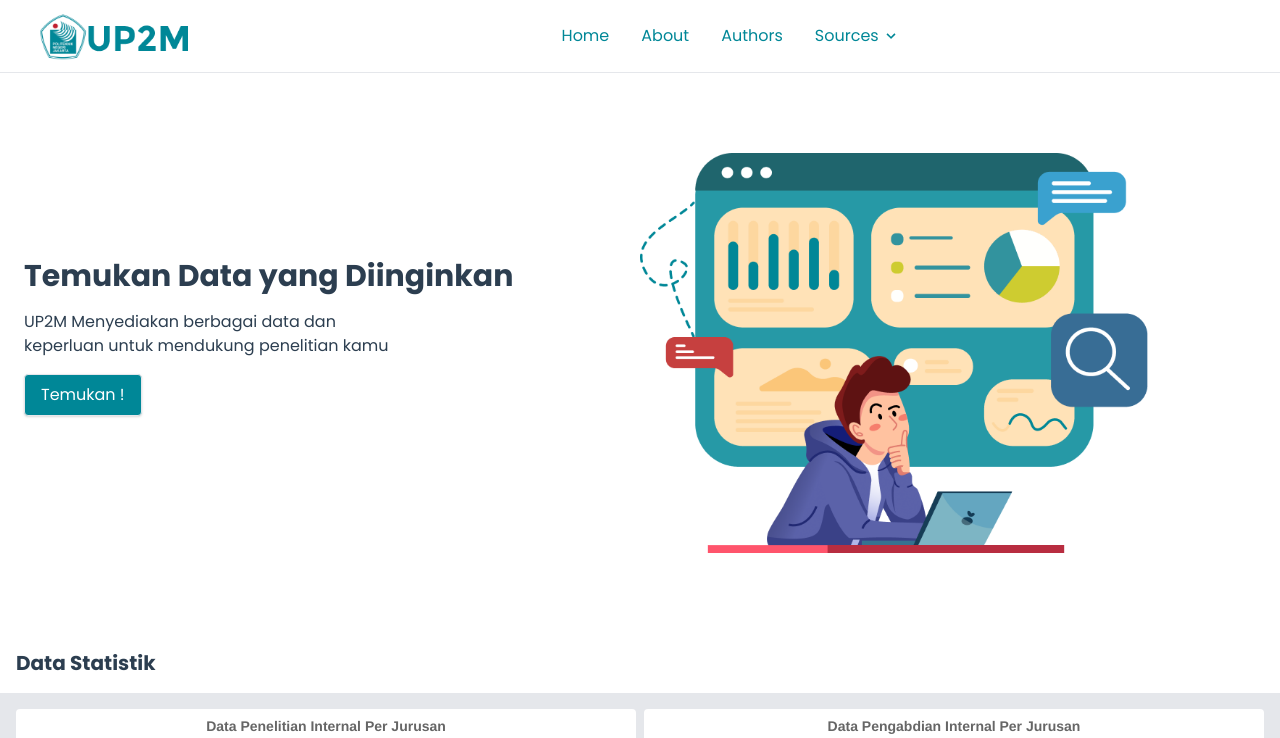
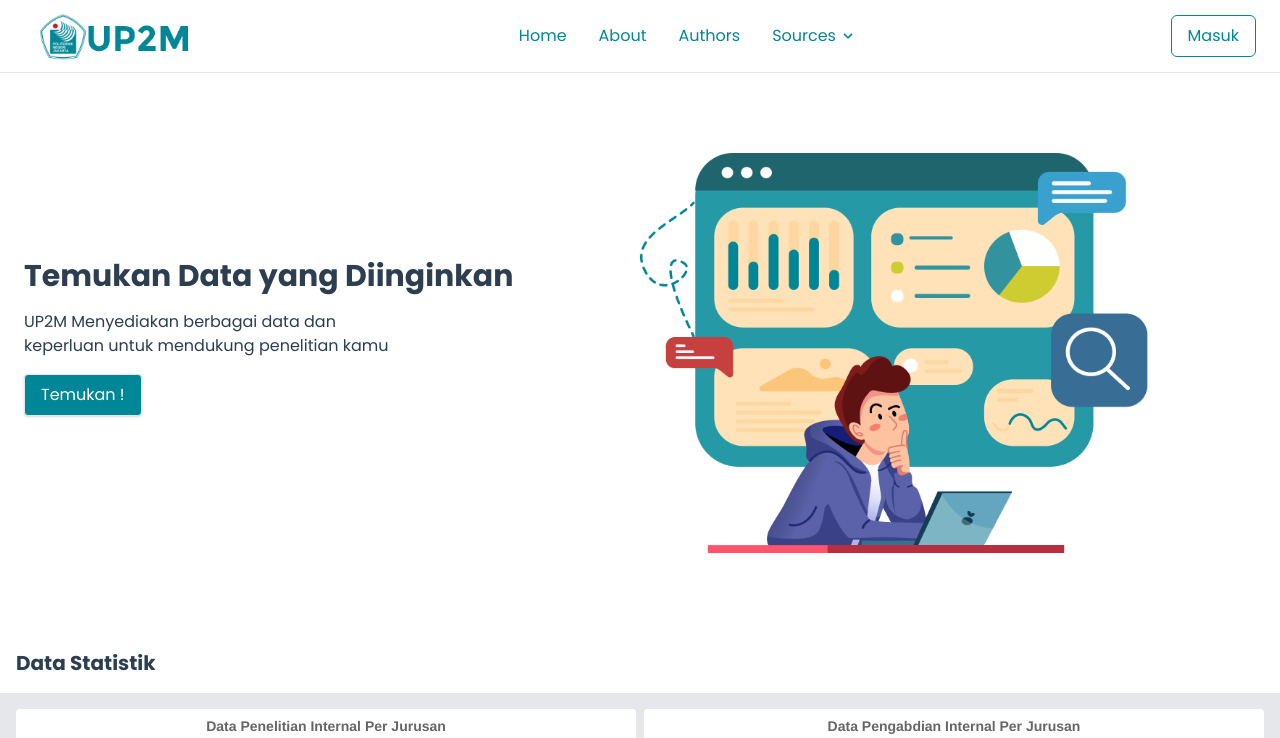
Before and after one commit to ffrastio/up2m, a Vue app in the folder frontend/: page / in a window 1280 px wide. Shown: the top 738 px of the page. Built offline with nearby package versions, Linux system fonts and the light colour scheme.

Commit message:
node modules

```diff
--- a/frontend/src/components/layouts/Navbar.vue
+++ b/frontend/src/components/layouts/Navbar.vue
@@ -39,14 +39,14 @@
                     </li>
                     <li class="nav-item">
                         <router-link
-                            :to="{name: 'About'}"
+                            :to="{ name: 'About' }"
                             class="text-primary hover:bg-primary hover:text-white px-4 py-2 flex items-center rounded "
                             >About</router-link
                         >
                     </li>
                     <li class="nav-item">
                         <router-link
-                            :to="{name: 'Author'}"
+                            :to="{ name: 'Author' }"
                             class="text-primary hover:bg-primary hover:text-white px-4 py-2 flex items-center rounded "
                             >Authors</router-link
                         >
@@ -79,7 +79,7 @@
                             <li class="">
                                 <router-link
                                     class="rounded-t text-primary hover:bg-primary hover:text-white border-b  py-2 px-4 block whitespace-no-wrap"
-                                    :to="{name: 'Penelitian'}"
+                                    :to="{ name: 'Penelitian' }"
                                     >Penelitian</router-link
                                 >
                             </li>
@@ -92,7 +92,17 @@
                             </li>
                         </ul>
                     </div>
+                    <div
+                    class="border rounded-md border-primary items-center hover:bg-primary text-primary hover:text-white lg:hidden"
+                >
+                    <p class="px-4 py-2">Masuk</p>
+                </div>
                 </ul>
+                <div
+                    class="border rounded-md border-primary items-center hover:bg-primary text-primary hover:text-white"
+                >
+                    <p class="px-4 py-2">Masuk</p>
+                </div>
             </div>
         </div>
     </nav>
```
Also changed, not shown: 1 other file (tests, documents, lock files or other folders).
